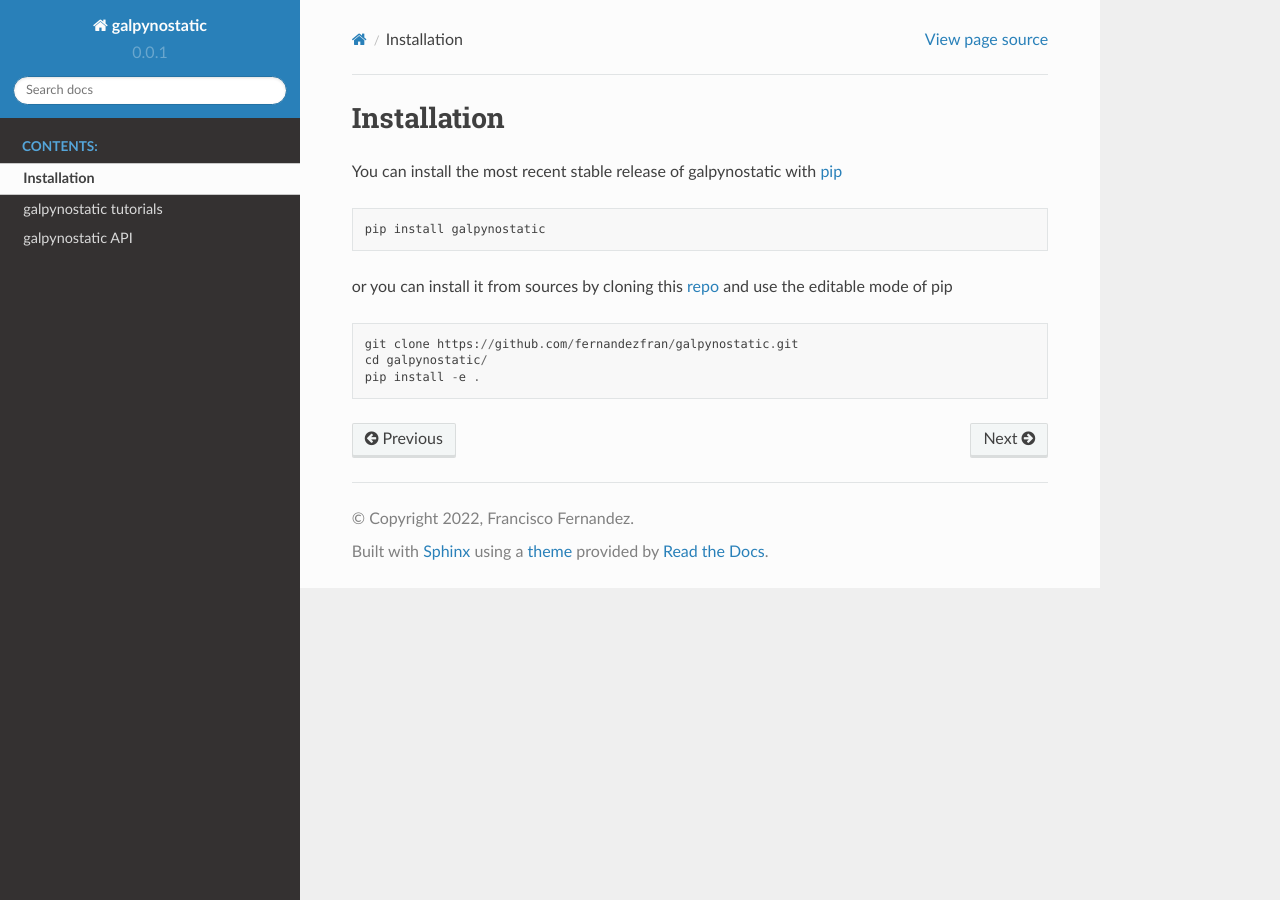
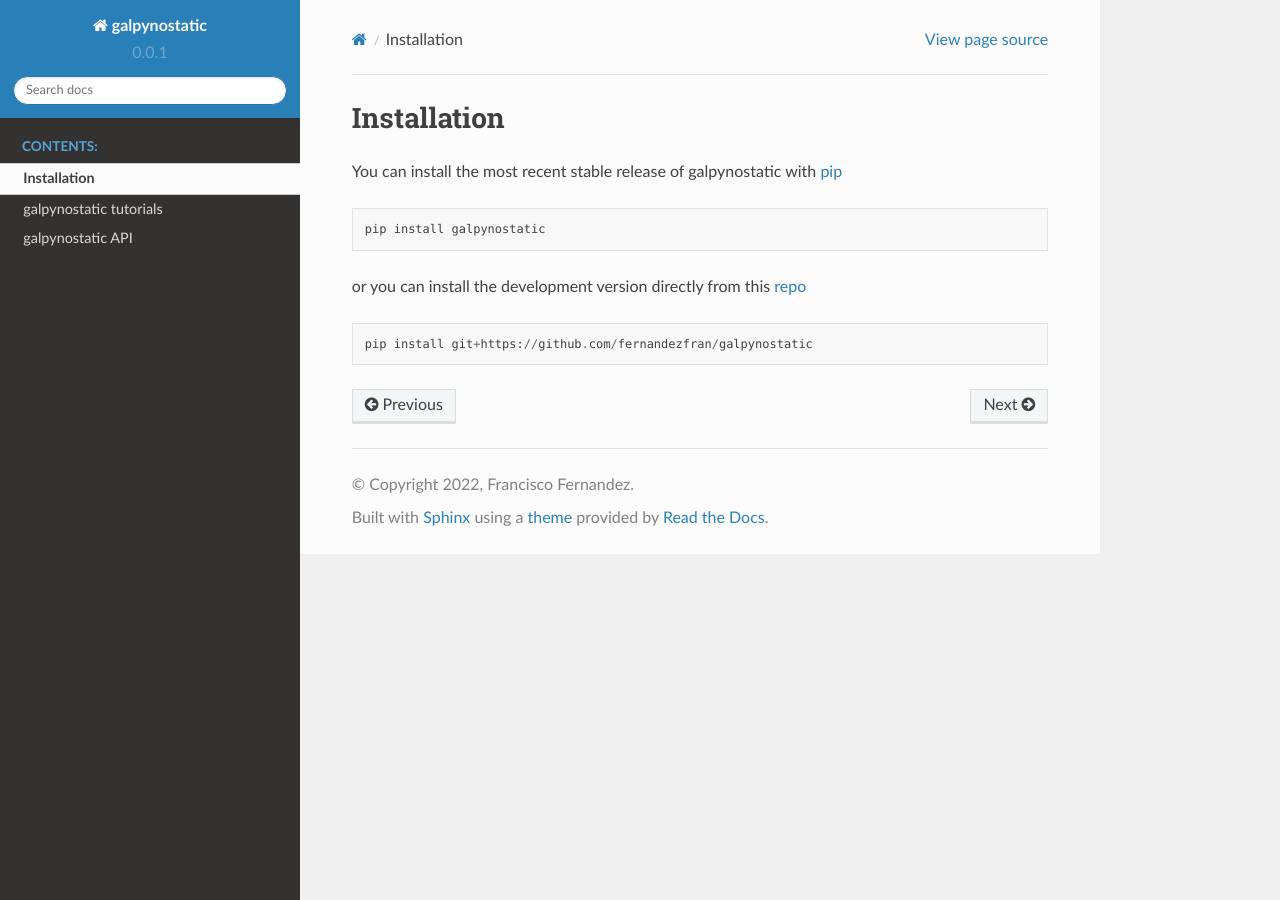
Before and after one commit to fernandezfran/galpynostatic, a Sphinx documentation site: the page built from docs/source/install.rst, in a window 1280 px wide. Built offline with Sphinx 7.4.7 and the Read the Docs theme 2.0.0, drawn with Linux system fonts in a browser that asks for light colours; pages that are not in the unit, such as notebooks, are missing from menus; the version number is read from the project's files by our own code.

Commit message:
installation guide updated

```diff
--- a/docs/source/install.rst
+++ b/docs/source/install.rst
@@ -6,10 +6,7 @@ You can install the most recent stable release of galpynostatic with
 
     pip install galpynostatic
 
-or you can install it from sources by cloning this
-`repo <https://github.com/fernandezfran/galpynostatic.git>`__ and use the
-editable mode of pip ::
+or you can install the development version directly from this
+`repo <https://github.com/fernandezfran/galpynostatic.git>`__ ::
 
-    git clone https://github.com/fernandezfran/galpynostatic.git
-    cd galpynostatic/
-    pip install -e .
+    pip install git+https://github.com/fernandezfran/galpynostatic
```
Also changed, not shown: README.md (+3 -7 lines).
